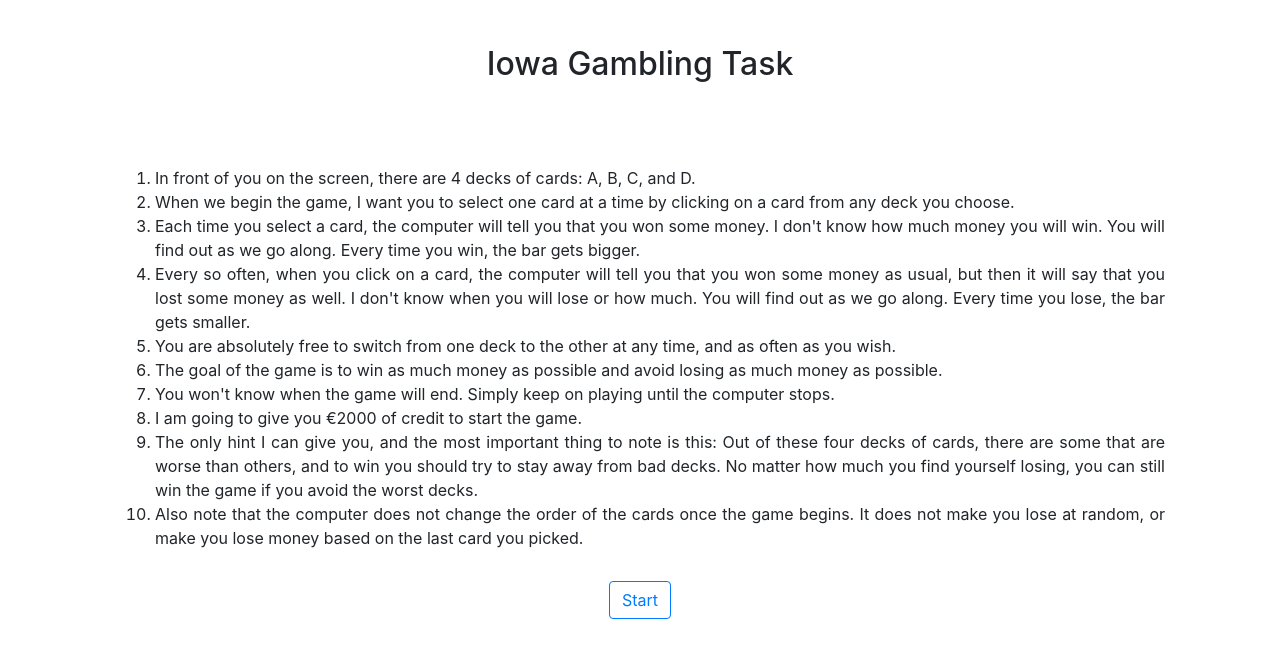
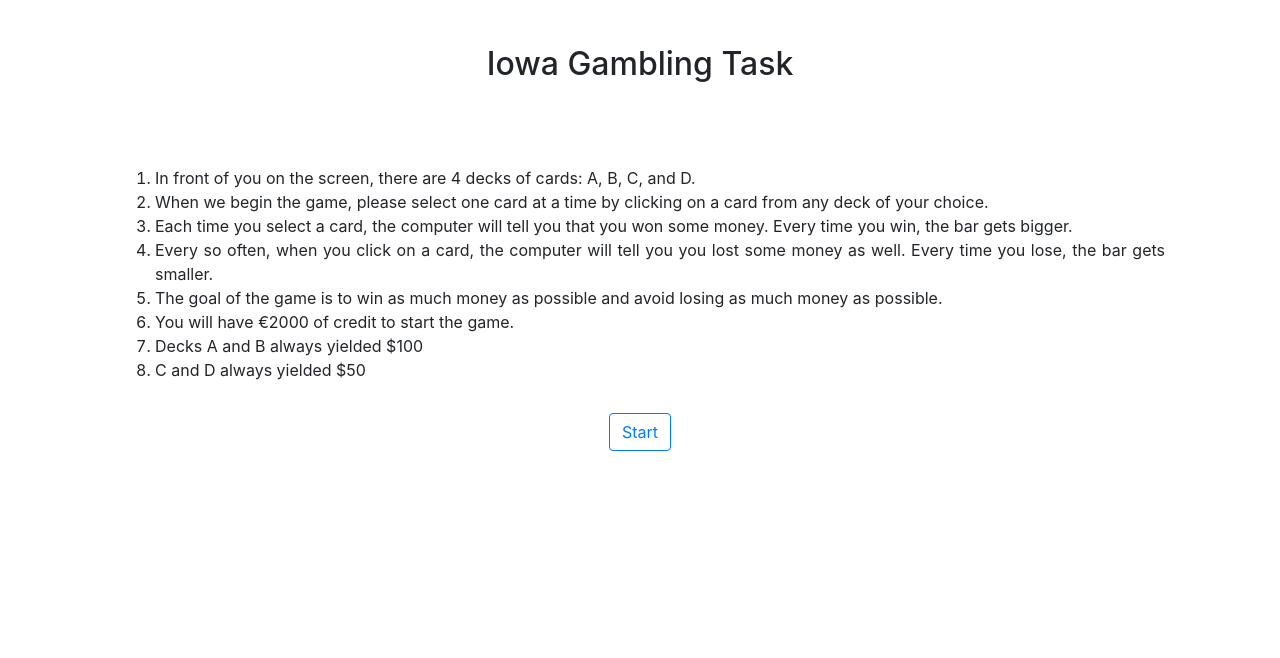
Before and after one commit to him89088/practicum-app, a Flask app: page /igt in a window 1280 px wide. Shown: the top 658 px of the page. Run offline with Flask 2, Linux system fonts and the light colour scheme; some libraries are stand-ins or nearby versions.

Commit message:
Addes finish page, made some more changes

```diff
--- a/run.py
+++ b/run.py
@@ -64,8 +64,15 @@ def stroop_page() -> 'html':
 @app.route('/igt', methods=['GET','POST'])
 def igt_page() -> 'html':
     if request.method == "POST":
-        return redirect(url_for(('view_igt')))
+        return redirect(url_for(('finish')))
     return  render_template('igt.html', title='Iowa Gambling Task')
+
+#Thanks
+@app.route('/finish', methods=['GET','POST'])
+def finish() -> 'html':
+    # if request.method == "POST":
+    #     return redirect(url_for(('survey')))
+    return  render_template('thanks.html', title='Finish')
 
 #Inserting WCST Records
 @app.route('/insert', methods=['GET','POST'])
--- a/static/js/igt.js
+++ b/static/js/igt.js
@@ -126,7 +126,7 @@ function game(){
         else //game over
         {
             $("#game").hide();
-            alert("the game is over");
+            // alert("the game is over");
             $("#endigt").show();
             var i;
 
--- a/templates/igt.html
+++ b/templates/igt.html
@@ -17,15 +17,13 @@
                 <!-- <p>Rules:</p> -->
                 <ol>
                     <li>In front of you on the screen, there are 4 decks of cards: A, B, C, and D.</li>
-                    <li>When we begin the game, I want you to select one card at a time by clicking on a card from any deck you choose.</li>
-                    <li>Each time you select a card, the computer will tell you that you won some money. I don't know how much money you will win. You will find out as we go along. Every time you win, the bar gets bigger.</li>
-                    <li>Every so often, when you click on a card, the computer will tell you that you won some money as usual, but then it will say that you lost some money as well. I don't know when you will lose or how much. You will find out as we go along. Every time you lose, the bar gets smaller.</li>
-                    <li>You are absolutely free to switch from one deck to the other at any time, and as often as you wish.</li>
+                    <li>When we begin the game, please select one card at a time by clicking on a card from any deck of your choice.</li>
+                    <li>Each time you select a card, the computer will tell you that you won some money. Every time you win, the bar gets bigger.</li>
+                    <li>Every so often, when you click on a card, the computer will tell you you lost some money as well. Every time you lose, the bar gets smaller.</li>
                     <li>The goal of the game is to win as much money as possible and avoid losing as much money as possible.</li>
-                    <li>You won't know when the game will end. Simply keep on playing until the computer stops.</li>
-                    <li>I am going to give you €2000 of credit to start the game. </li>
-                    <li>The only hint I can give you, and the most important thing to note is this: Out of these four decks of cards, there are some that are worse than others, and to win you should try to stay away from bad decks. No matter how much you find yourself losing, you can still win the game if you avoid the worst decks.</li>
-                    <li>Also note that the computer does not change the order of the cards once the game begins. It does not make you lose at random, or make you lose money based on the last card you picked.</li>
+                    <li>You will have €2000 of credit to start the game. </li>
+                    <li>Decks A and B always yielded $100</li>
+					<li>C and D always yielded $50</li>
                 </ol>
             </section>
             <div class= "text-center">
--- a/templates/pls.html
+++ /dev/null
@@ -1,5 +0,0 @@
-{% extends 'base.html' %}
-
-{% block body %}
-
-{% endblock %}
```
Also changed, not shown: templates/thanks.html (added, +24 -0 lines).
